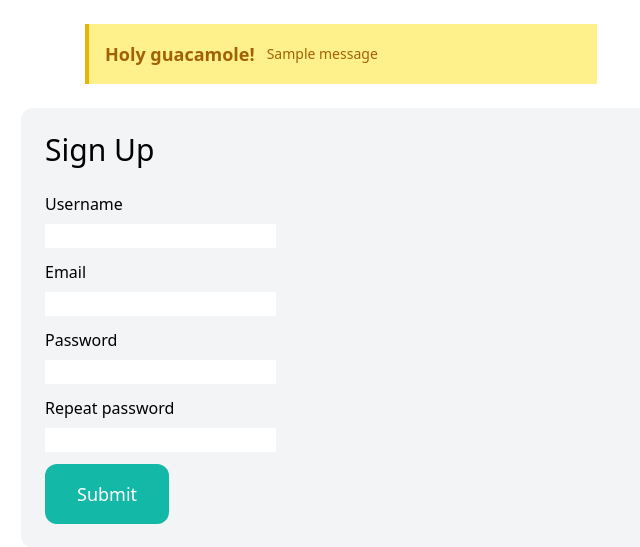
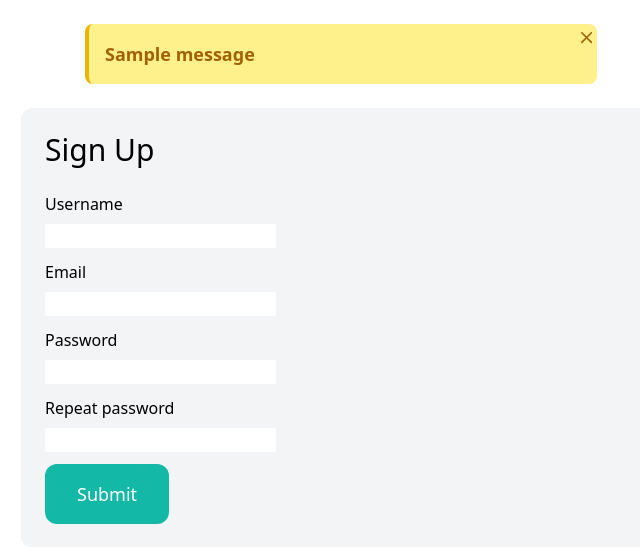
Before and after one commit to Eamateli/Online_Marketplace, a Django app: template core/templates/core/signup.html in a window 1280 px wide. Shown: the part 77-624 px from the top of the page, without its empty margins (299-939 px from the left). Run offline with Django 3.2, Linux system fonts and the light colour scheme; the template is opened without the code that fills it, so the values that code supplies are empty, except form fields; one stand-in notice (Sample message) is shown; form fields are guessed from the names that the template uses; some libraries are stand-ins or nearby versions.

Commit message:
Login, logout, signup: Styling the alert message

```diff
--- a/core/templates/core/base.html
+++ b/core/templates/core/base.html
@@ -34,15 +34,22 @@
   {% if messages %}
   <div class="mt-6 mx-auto max-w-lg">
     {% for message in messages %}
-        <div class="bg-yellow-200 border-l-4 border-yellow-500 text-yellow-700 p-4 mb-4">
+      <div class="bg-yellow-200 border-l-4 border-yellow-500 text-yellow-700 p-4 mb-4 relative rounded-lg">
         <div class="flex items-center">
-            <div class="text-lg font-bold mr-3">Holy guacamole!</div>
-            <div class="text-sm">{{ message }}</div>
+          <div class="text-lg font-bold mr-3">{{ message }}</div>
         </div>
+        <button type="button" class="absolute top-0 right-0 p-1 hover:text-gray-900 transition duration-300" aria-label="Close" onclick="this.parentNode.style.display = 'none';">
+          <svg class="w-4 h-4" xmlns="http://www.w3.org/2000/svg" viewBox="0 0 20 20" fill="none" stroke="currentColor">
+            <path stroke-linecap="round" stroke-linejoin="round" stroke-width="2" d="M6 18L18 6M6 6l12 12"/>
+          </svg>
+        </button>
       </div>
     {% endfor %}
   </div>
 {% endif %}
+
+
+
 
   {% block content %}
 
```
Also changed, not shown: db.sqlite3. Lines whose indentation alone changed are shown as unchanged.
